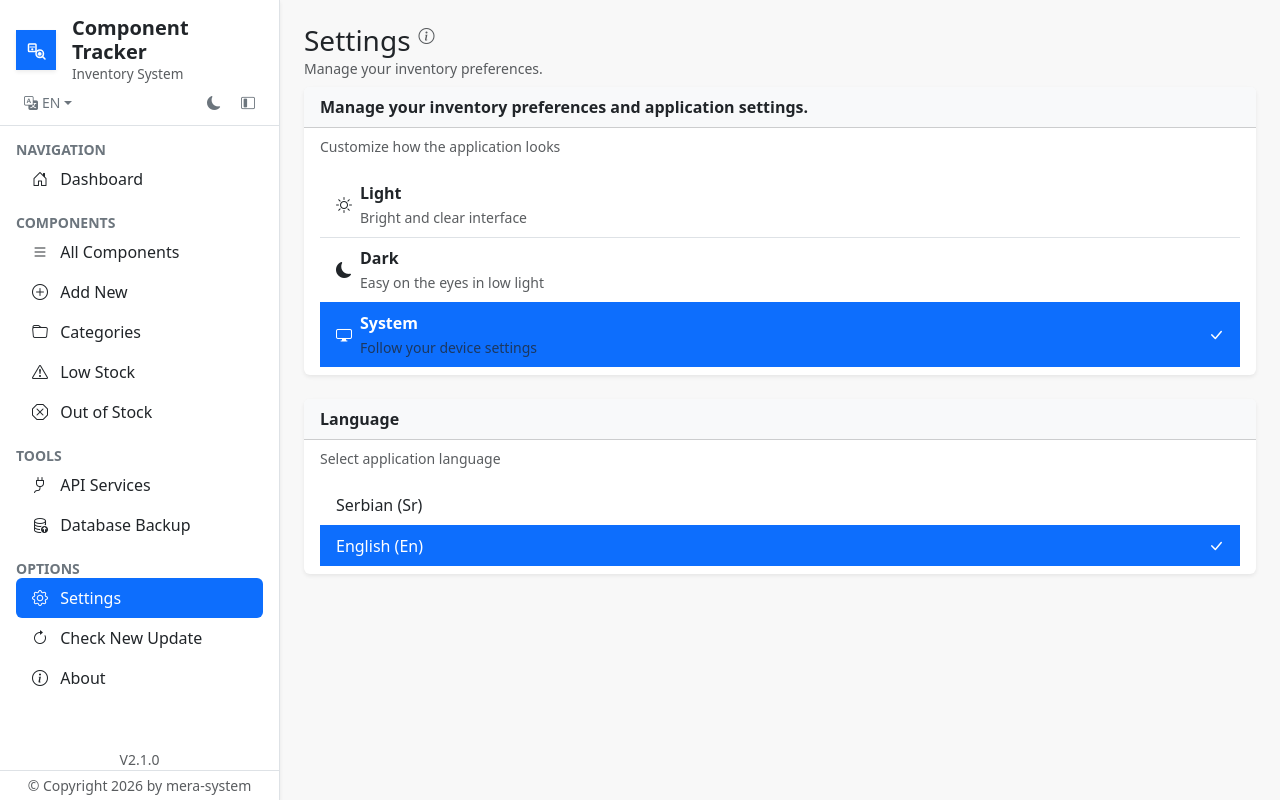
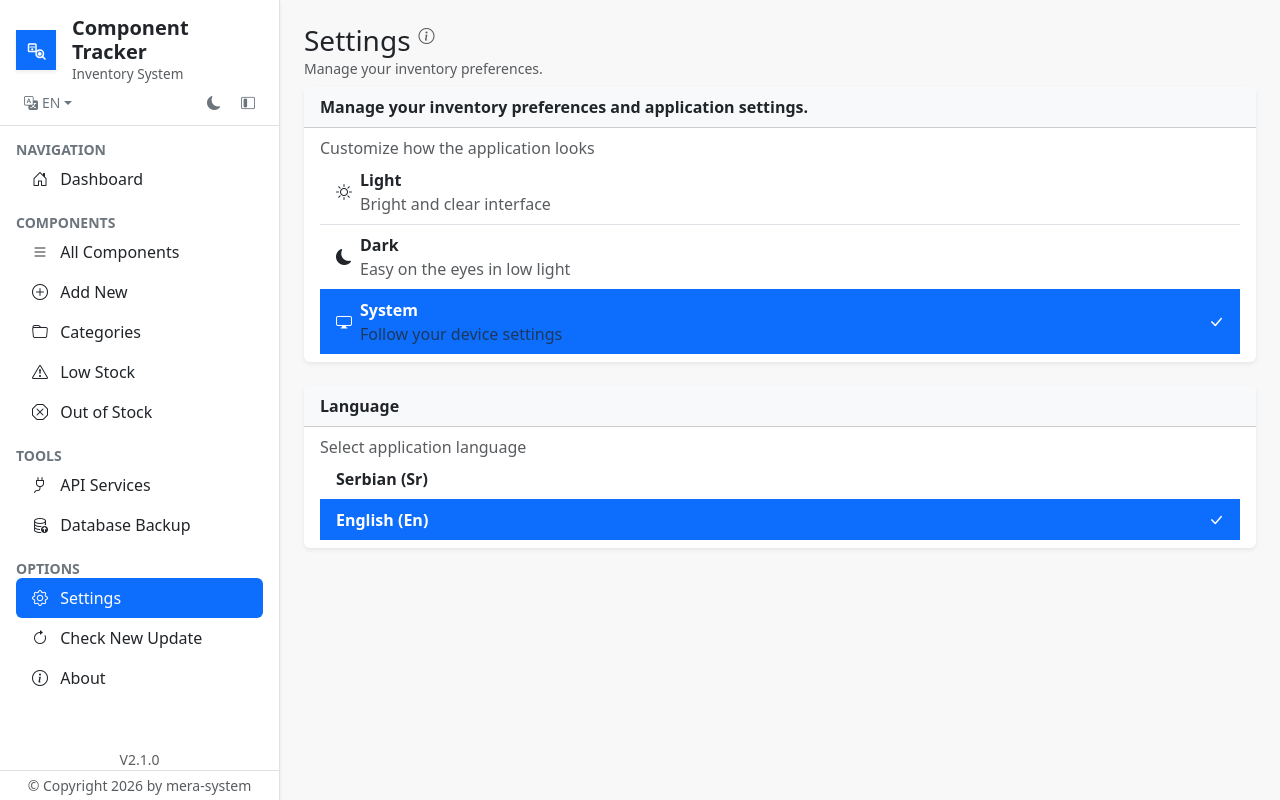
Before and after one commit to YuMERA/component-tracker, a Node server app: page /settings in a window 1280 px wide. Run offline with Node 20, Linux system fonts and the light colour scheme; some libraries are stand-ins or nearby versions.

Commit message:
Editing the appearance of various views in the app

```diff
--- a/public/i18n/en/update.json
+++ b/public/i18n/en/update.json
@@ -18,6 +18,7 @@
     "update.current.installed": "Installed",
 
     "update.status.title": "Update Status",
+    "update.status.note": "Updates are applied manually. Your data will not be modified automatically.",
     "update.status.subtitle": "Compare with the latest version available on the server.",
     "update.status.latest": "Latest Version:",
     "update.status.new": "New:",
--- a/public/i18n/sr/update.json
+++ b/public/i18n/sr/update.json
@@ -18,6 +18,7 @@
     "update.current.installed": "Instalirano",
 
     "update.status.title": "Status ažuriranja",
+    "update.status.note": "Ažuriranja se primjenjuju ručno. Vaši podaci neće biti automatski menjani.",
     "update.status.subtitle": "Poređenje sa najnovijom dostupnom verzijom.",
     "update.status.latest": "Najnovija verzija:",
     "update.status.new": "Novo:",
--- a/views/backup.ejs
+++ b/views/backup.ejs
@@ -16,7 +16,7 @@
 <% } %>
 
 <!-- Informacije o bazi -->
-<div class="alert alert-secondary mt-3" style="font-size: 0.9em;">
+<div class="alert alert-secondary mt-3" style="font-size: 0.95em;">
     <strong data-i18n="backup.db_file">Database file:</strong>
     <span class="fw-bolder text-primary"> inventory.db</span> <br>
 
@@ -45,7 +45,7 @@
 </form>
 
 <div class="card border border-opacity-10 bg-body-tertiary mt-3">
-    <div class="card-body small text-body-secondary">
+    <div class="card-body  text-body-secondary">
         <div class="d-flex align-items-start">
             <i class="bi bi-info-circle-fill me-2 mt-1"></i>
             <div>
--- a/views/layout.ejs
+++ b/views/layout.ejs
@@ -715,9 +715,6 @@
         <script src="https://cdn.jsdelivr.net/npm/bootstrap@5.3.3/dist/js/bootstrap.bundle.min.js" integrity="sha384-YvpcrYf0tY3lHB60NNkmXc5s9fDVZLESaAA55NDzOxhy9GkcIdslK1eN7N6jIeHz" crossorigin="anonymous"></script>
         <script src="/js/i18n.js"></script>
         <script>
-            console.log('latest:', "<%= latestVersion %>");
-            console.log('seen:', localStorage.getItem('seenUpdateVersion'));
-
             // =====================================================
             // GLOBAL CONFIRM MODAL HANDLER
             // =====================================================
--- a/views/settings.ejs
+++ b/views/settings.ejs
@@ -37,7 +37,7 @@
             <!-- Koristimo generičku Bootstrap klasu za prilagođavanje teme -->
             <div class="card-header bg-body-tertiary fw-bold" data-i18n="settings.description">Appearance</div>
             <div class="card-body pt-2 pb-2">
-                <p class="card-text text-muted small" data-i18n="settings.appearance_desc">Customize how the application looks</p>
+                <span class="card-text text-muted" data-i18n="settings.appearance_desc">Customize how the application looks</span>
 
                 <div class="list-group list-group-flush" id="theme-options">
                     <!-- Sadržaj dugmadi je vraćen -->
@@ -45,7 +45,7 @@
                         <i class="bi bi-brightness-high me-2"></i>
                         <div>
                             <div class="fw-bold" data-i18n="settings.theme.light">Light</div>
-                            <small class="text-muted" data-i18n="settings.theme_light">Bright and clear interface</small>
+                            <spanp class="text-muted" data-i18n="settings.theme_light">Bright and clear interface</spanp>
                         </div>
                         <i class="bi bi-check-lg ms-auto theme-check-icon"></i>
                     </button>
@@ -53,7 +53,7 @@
                         <i class="bi bi-moon-fill me-2"></i>
                         <div>
                             <div class="fw-bold" data-i18n="settings.theme.dark">Dark</div>
-                            <small class="text-muted" data-i18n="settings.theme_dark">Easy on the eyes in low light</small>
+                            <span class="text-muted" data-i18n="settings.theme_dark">Easy on the eyes in low light</span>
                         </div>
                         <i class="bi bi-check-lg ms-auto theme-check-icon"></i>
                     </button>
@@ -61,7 +61,7 @@
                         <i class="bi bi-display me-2"></i>
                         <div>
                             <div class="fw-bold" data-i18n="settings.theme.system">System</div>
-                            <small class="text-muted" data-i18n="settings.theme_system">Follow your device settings</small>
+                            <span class="text-muted" data-i18n="settings.theme_system">Follow your device settings</>
                         </div>
                         <i class="bi bi-check-lg ms-auto theme-check-icon"></i>
                     </button>
@@ -74,15 +74,15 @@
         <div class="card shadow-sm border-0">
             <div class="card-header bg-body-tertiary fw-bold" data-i18n="settings.language">Language</div>
             <div class="card-body pt-2 pb-2">
-                <p class="card-text text-muted small" data-i18n="settings.language_desc">Select application language</p>
+                <span class="card-text text-muted" data-i18n="settings.language_desc">Select application language</span>
                 <div class="list-group list-group-flush" id="language-options">
 
-                    <a href="#" data-lang="sr" class="list-group-item list-group-item-action d-flex justify-content-between align-items-center <%= currentLanguage === 'Sr' ? 'active' : '' %>">
+                    <a href="#" data-lang="sr" class="list-group-item list-group-item-action d-flex justify-content-between align-items-center fw-bold <%= currentLanguage === 'Sr' ? 'active' : '' %>">
                         Serbian (Sr)
                         <i class="bi bi-check-lg <%= currentLanguage === 'Sr' ? 'd-block' : 'd-none' %>"></i>
                     </a>
 
-                    <a href="#" data-lang="en" class="list-group-item list-group-item-action d-flex justify-content-between align-items-center <%= currentLanguage === 'En' ? 'active' : '' %>">
+                    <a href="#" data-lang="en" class="list-group-item list-group-item-action d-flex justify-content-between align-items-center fw-bold <%= currentLanguage === 'En' ? 'active' : '' %>">
                         English (En)
                         <i class="bi bi-check-lg <%= currentLanguage === 'En' ? 'd-block' : 'd-none' %>"></i>
                     </a>
```
Also changed, not shown: views/about.ejs (+5 -5 lines), views/all-components.ejs (+5 -3 lines), views/dashboard.ejs (+15 -15 lines), views/update-check.ejs (+16 -10 lines).
